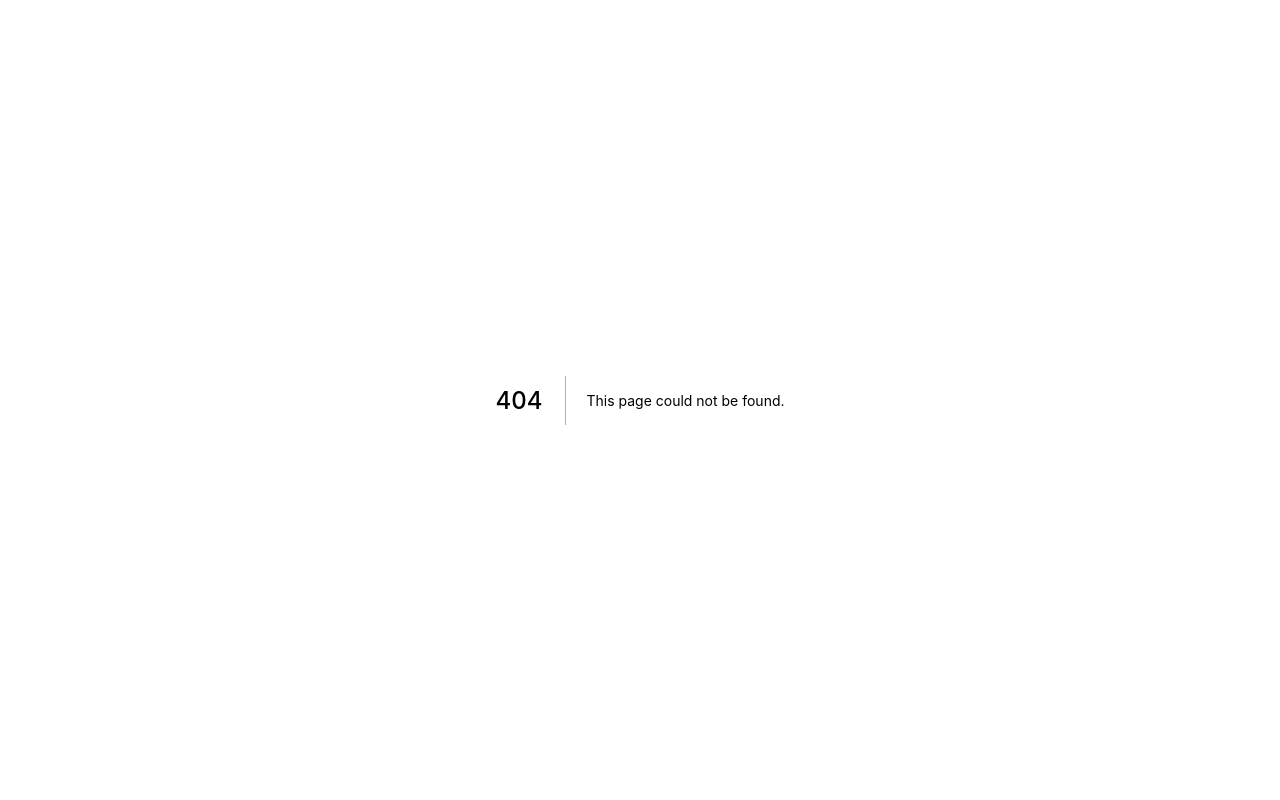
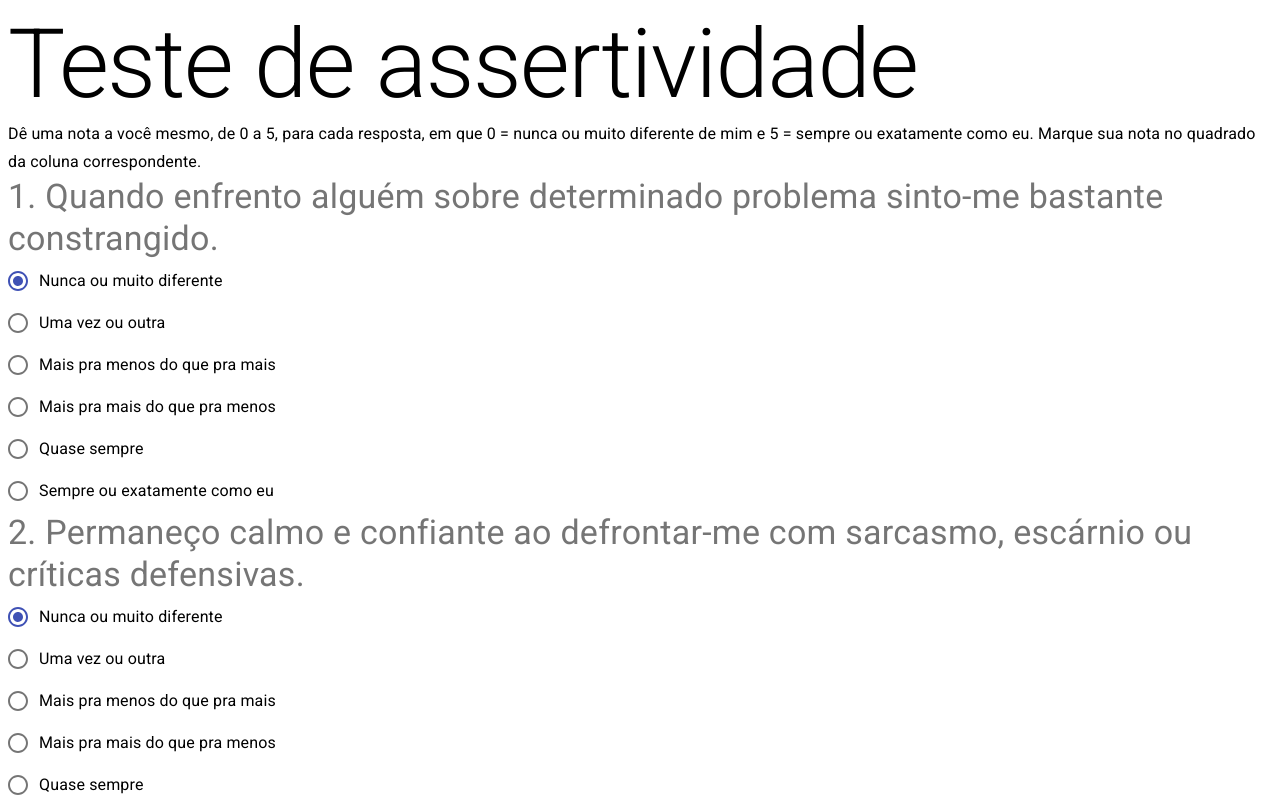
Before and after one commit to renvieir/blog, a Next.js app: page /teste/assertividade in a window 1280 px wide. Before the commit this address had no page. Shown: the top 800 px of the page. Built offline with nearby package versions, Linux system fonts and the light colour scheme.

Commit message:
feat: teste assertividade

```diff
--- a/package.json
+++ b/package.json
@@ -10,6 +10,8 @@
     "type-check": "tsc"
   },
   "dependencies": {
+    "@material-ui/core": "^4.11.4",
+    "formik": "^2.2.6",
     "next": "latest",
     "react": "^16.12.0",
     "react-dom": "^16.12.0"
--- /dev/null
+++ b/pages/teste/assertividade.tsx
@@ -0,0 +1,267 @@
+import Head from "next/head";
+import Typography from "@material-ui/core/Typography";
+import Radio from "@material-ui/core/Radio";
+import RadioGroup from "@material-ui/core/RadioGroup";
+import FormControlLabel from "@material-ui/core/FormControlLabel";
+import FormControl from "@material-ui/core/FormControl";
+import FormLabel from "@material-ui/core/FormLabel";
+import Button from "@material-ui/core/Button";
+import TextField from "@material-ui/core/TextField";
+import { useFormik } from "formik";
+import { useRef, useState } from "react";
+
+const questions = [
+  {
+    id: 1,
+    text: "Quando enfrento alguém sobre determinado problema sinto-me bastante constrangido.",
+    option: "A",
+  },
+  {
+    id: 2,
+    text: "Permaneço calmo e confiante ao defrontar-me com sarcasmo, escárnio ou críticas defensivas.",
+    option: "C",
+  },
+  {
+    id: 3,
+    text: "Perco a calma facilmente.",
+    option: "B",
+  },
+  {
+    id: 4,
+    text: "Procuro resolver os problemas diretamente, sem culpar ou julgar os outros.",
+    option: "C",
+  },
+  {
+    id: 5,
+    text: "Acho certo pedir o que desejo ou expor meus sentimentos.",
+    option: "C",
+  },
+  {
+    id: 6,
+    text: "Sinto-me a vontade quanto ao grau de contato visual que estabeleço com outras pessoas e creio que elas também sentem o mesmo.",
+    option: "C",
+  },
+  {
+    id: 7,
+    text: "Sinto-me facilmente constrangido pelo ridículo e sarcasmo.",
+    option: "A",
+  },
+  {
+    id: 8,
+    text: "É mais importante obter o que desejo do que conquistar a simpatia das pessoas.",
+    option: "B",
+  },
+  {
+    id: 9,
+    text: "Prefiro mil vezes quando as pessoas advinham meus desejos a ter que dizer-lhes.",
+    option: "A",
+  },
+  {
+    id: 10,
+    text: "Confio em minha habilidade de resolver satisfatoriamente a maioria das situações de trabalho que envolvem confronto com outras pessoas. ",
+    option: "C",
+  },
+  {
+    id: 11,
+    text: "Elevarei o tom de voz ou usarei de olhares ofensivos ou sarcasmo para conseguir o que desejo.",
+    option: "B",
+  },
+  {
+    id: 12,
+    text: "Usarei de sarcasmo ou piadas para afirmar meu ponto de vista.",
+    option: "D",
+  },
+  {
+    id: 13,
+    text: "Paciência não é o meu forte.",
+    option: "B",
+  },
+  {
+    id: 14,
+    text: "Conquistar a simpatia das pessoas é o mais importante para mim ainda que algumas vezes precise, para isto, “comprar” sua colaboração. ",
+    option: "A",
+  },
+  {
+    id: 15,
+    text: "Detesto confrontos e farei tudo que estiver em meu alcance para evita-los.",
+    option: "A",
+  },
+  {
+    id: 16,
+    text: "Realmente não gosto de confrontos. Usarei, então, de outros meios para manifestar meus sentimentos, tais como observações “cortantes” ou manifestando impaciência. ",
+    option: "D",
+  },
+  {
+    id: 17,
+    text: "Posso não ser muito direto com as pessoas, mas elas conseguem perceber o que penso a seu respeito só de olhar para mim.",
+    option: "D",
+  },
+  {
+    id: 18,
+    text: "É fácil, para mim, agredir ou apontar o dedo indicador para outras pessoas.",
+    option: "B",
+  },
+  {
+    id: 19,
+    text: "Manifesto impaciência em relação aos outros através de expressão corporal, preferencialmente a comunicação verbal. ",
+    option: "D",
+  },
+  {
+    id: 20,
+    text: "Se for solicitado a fazer algo que não queira ainda assim atenderei ao pedido, mas, propositalmente, não o farei tão bem quanto poderia.",
+    option: "D",
+  },
+];
+
+const initialValues = {
+  question1: "0",
+  question2: "0",
+  question3: "0",
+  question4: "0",
+  question5: "0",
+  question6: "0",
+  question7: "0",
+  question8: "0",
+  question9: "0",
+  question10: "0",
+  question11: "0",
+  question12: "0",
+  question13: "0",
+  question14: "0",
+  question15: "0",
+  question16: "0",
+  question17: "0",
+  question18: "0",
+  question19: "0",
+  question20: "0",
+};
+
+const pageMessage = `Dê uma nota a você mesmo, de 0 a 5, para cada resposta, em que 0 = nunca ou muito
+diferente de mim e 5 = sempre ou exatamente como eu. Marque sua nota no quadrado
+da coluna correspondente. `;
+
+export default function Assertividade() {
+  const phoneRef = useRef();
+  const [showResult, setShowResult] = useState(false);
+  const [score, setScore] = useState({});
+  const formik = useFormik({
+    initialValues,
+    onSubmit: (values) => {
+      const result = questions.reduce(
+        (newObj, { id, option }) =>
+          Object.assign(newObj, {
+            [option]:
+              Number(newObj[option] || 0) + Number(values[`question${id}`]),
+          }),
+        {}
+      );
+      setScore(result);
+      setShowResult(true);
+    },
+  });
+  return (
+    <>
+      <Head>
+        <title>Teste de Assertividade</title>
+        <meta name="viewport" content="initial-scale=1.0, width=device-width" />
+        <link
+          rel="stylesheet"
+          href="https://fonts.googleapis.com/css?family=Roboto:300,400,500,700&display=swap"
+        />
+      </Head>
+      <main>
+        <Typography variant="h1">Teste de assertividade</Typography>
+        <Typography variant="subtitle1">{pageMessage}</Typography>
+        {!showResult && (
+          <form onSubmit={formik.handleSubmit}>
+            {questions.map((question) => (
+              <FormControl key={`question${question.id}`}>
+                <FormLabel component="legend">
+                  <Typography variant="h4">
+                    {question.id}. {question.text}
+                  </Typography>
+                </FormLabel>
+                <RadioGroup
+                  aria-label={`question${question.id}`}
+                  name={`question${question.id}`}
+                  value={formik.values[`question${question.id}`]}
+                  onChange={formik.handleChange}
+                >
+                  <FormControlLabel
+                    value="0"
+                    control={<Radio color="primary" />}
+                    label="Nunca ou muito diferente"
+                    labelPlacement="end"
+                  />
+                  <FormControlLabel
+                    value="1"
+                    control={<Radio color="primary" />}
+                    label="Uma vez ou outra"
+                    labelPlacement="end"
+                  />
+                  <FormControlLabel
+                    value="2"
+                    control={<Radio color="primary" />}
+                    label="Mais pra menos do que pra mais"
+                    labelPlacement="end"
+                  />
+                  <FormControlLabel
+                    value="3"
+                    control={<Radio color="primary" />}
+                    label="Mais pra mais do que pra menos"
+                    labelPlacement="end"
+                  />
+                  <FormControlLabel
+                    value="4"
+                    control={<Radio color="primary" />}
+                    label="Quase sempre"
+                    labelPlacement="end"
+                  />
+                  <FormControlLabel
+                    value="5"
+                    control={<Radio color="primary" />}
+                    label="Sempre ou exatamente como eu"
+                    labelPlacement="end"
+                  />
+                </RadioGroup>
+              </FormControl>
+            ))}
+            <Button variant="contained" color="primary" type="submit">
+              Enviar
+            </Button>
+          </form>
+        )}
+        {showResult && (
+          <>
+            <Typography variant="h3">Resultado</Typography>
+            <Typography variant="body1">Passivo: {score.A}</Typography>
+            <Typography variant="body1">Agressivo: {score.B}</Typography>
+            <Typography variant="body1">Assertivo: {score.C}</Typography>
+            <Typography variant="body1">
+              Passivo/Agressivo: {score.D}
+            </Typography>
+            <TextField label="Telefone" ref={phoneRef} />
+            <br />
+            <Button
+              variant="contained"
+              color="primary"
+              onClick={() => {
+                const message = `
+                Passivo: ${score.A}
+                Agressivo: ${score.B}
+                Assertivo: ${score.C}
+                Passivo/Agressivo: ${score.D}
+                `;
+                window.open(
+                  `https://api.whatsapp.com/send?phone=+55${phoneRef.current?.value}&text=${message}`
+                );
+              }}
+            >
+              Enviar resultado para o telefone acima
+            </Button>
+          </>
+        )}
+      </main>
+    </>
+  );
+}
```
Also changed, not shown: 1 other file (tests, documents, lock files or other folders).
